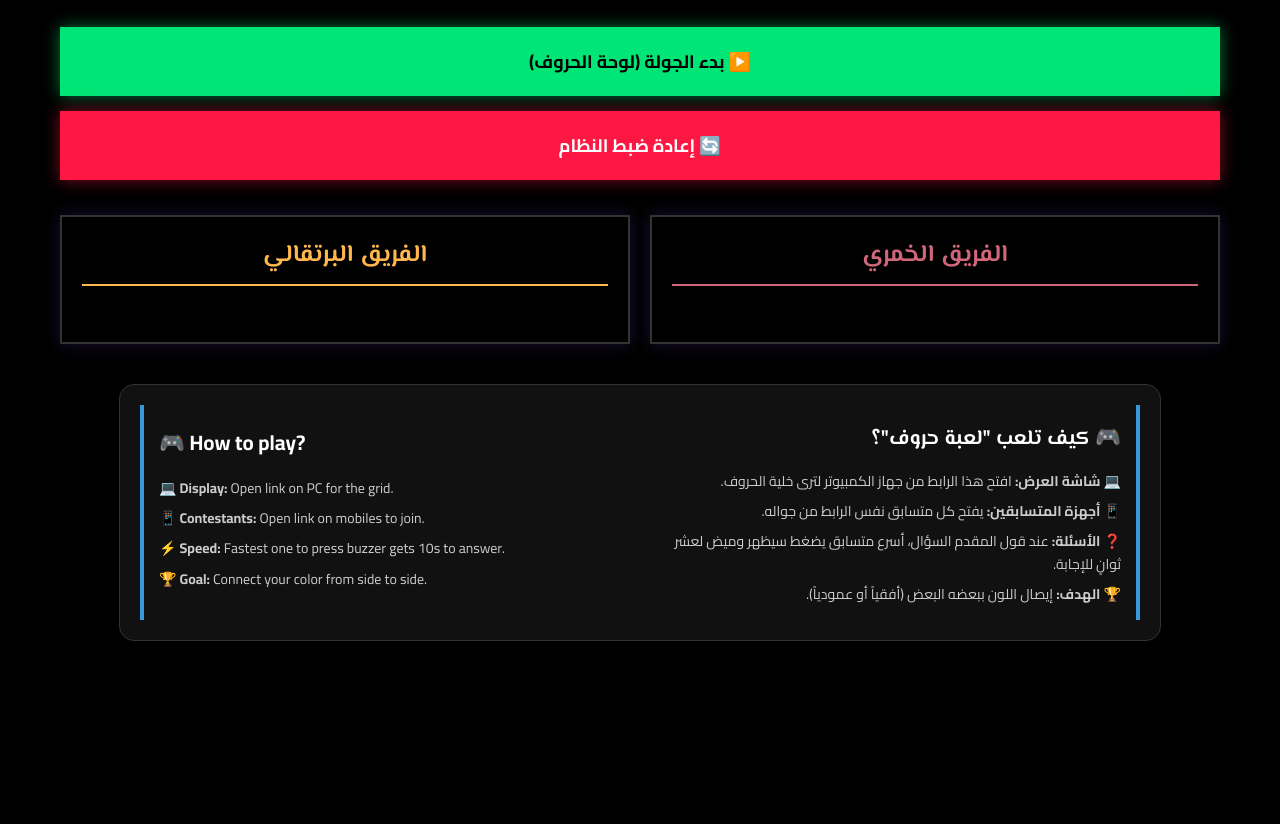
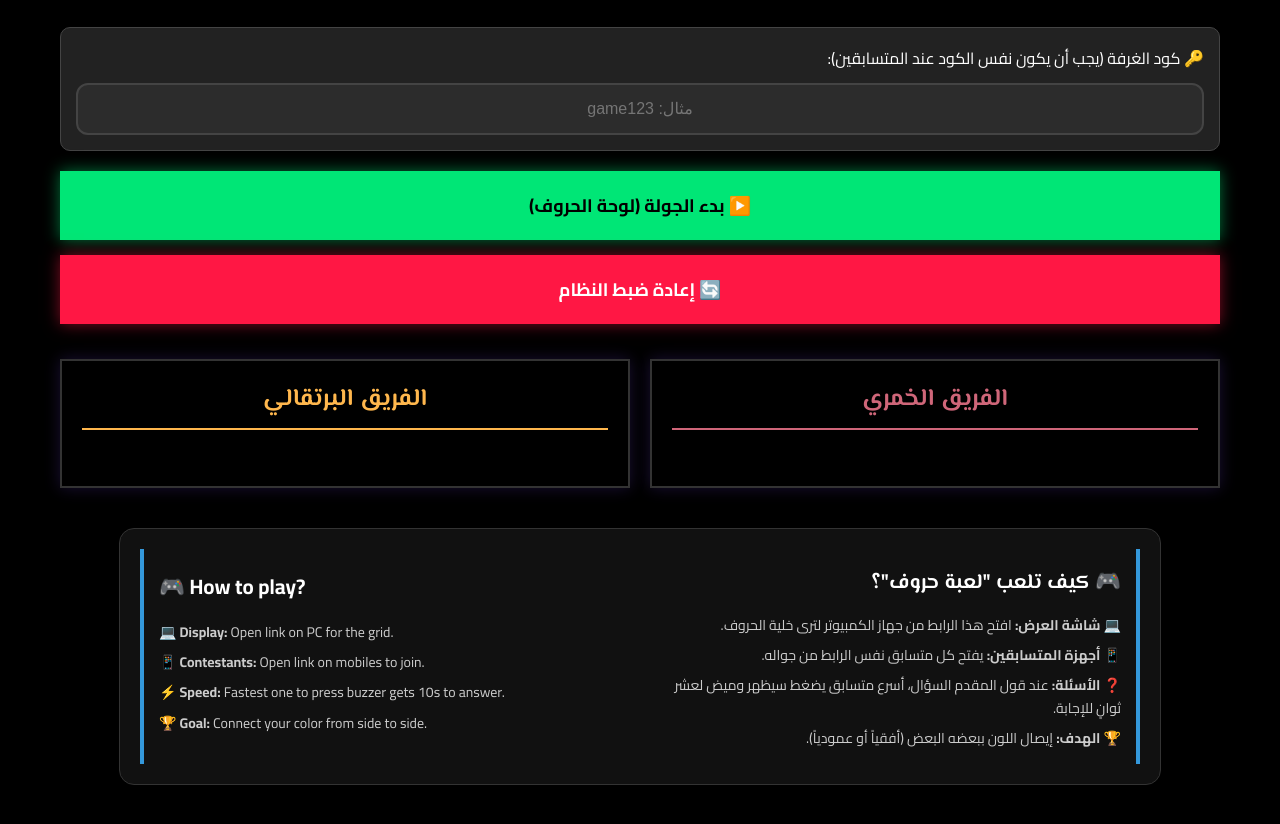
Before and after one commit to adwad3e-pixel/Huroof--, a website: page index.html in a window 1280 px wide. Shown: the part 104-928 px from the top of the page. Before the commit the page ends 805 px from the top, so only its background shows below. Drawn offline with nearby package versions, Linux system fonts and the light colour scheme; no server answers.

Commit message:
Update index.html

```diff
--- a/index.html
+++ b/index.html
@@ -130,6 +130,10 @@
 
     <div id="admin-view">
         <h1>🎮 لوحة التحكم</h1>
+        <div style="background: #222; padding: 15px; border-radius: 10px; margin-bottom: 20px; border: 1px solid #444;">
+    <label style="display: block; margin-bottom: 10px;">🔑 كود الغرفة (يجب أن يكون نفس الكود عند المتسابقين):</label>
+    <input type="text" id="admin-room-id" class="input-name" style="margin-bottom:0;" placeholder="مثال: game123">
+</div>
         <button class="admin-btn btn-start" onclick="startTheGame()">▶️ بدء الجولة (لوحة الحروف)</button>
         <button class="admin-btn btn-reset" onclick="resetGameServer()">🔄 إعادة ضبط النظام</button>
 
```
